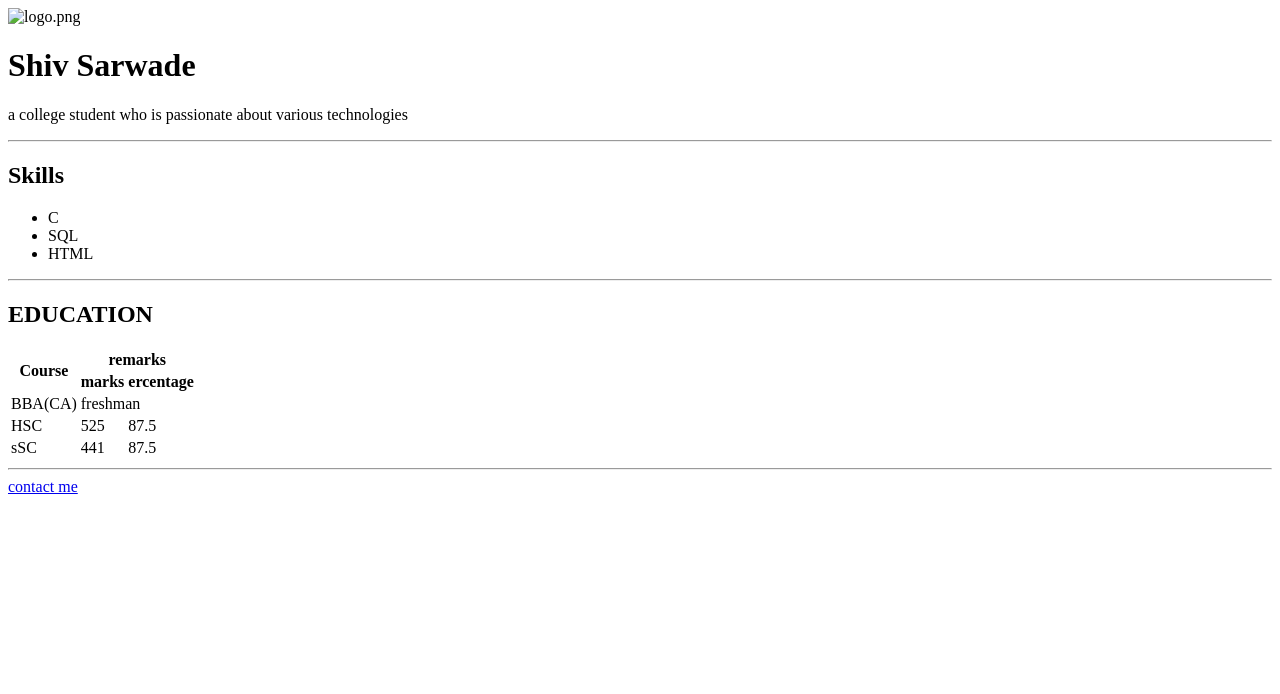
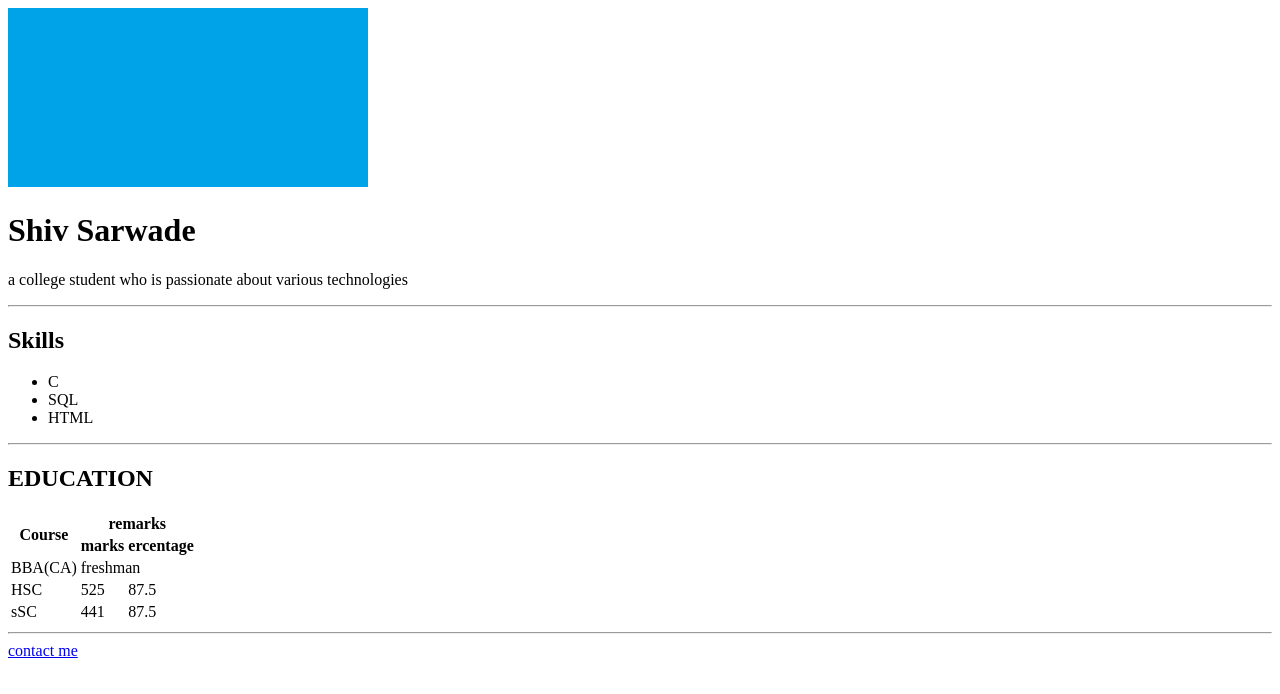
Before and after one commit to ShivSarwade/Resume, a plain HTML site: page index.html in a window 1280 px wide. Drawn offline with Linux system fonts and the light colour scheme; files whose address does not match are found by name.

Commit message:
update 1.0

```diff
--- a/index.html
+++ b/index.html
@@ -9,7 +9,7 @@
 </head>
 <body>
     <header id="header">
-        <img src="media/logo2.png" alt="logo.png" width="360px">
+        <img src="logo2.png" alt="logo.png" width="360px">
         <h1>Shiv Sarwade</h1>
         <p>a college student who is passionate about various technologies</p>
     </header>
```
